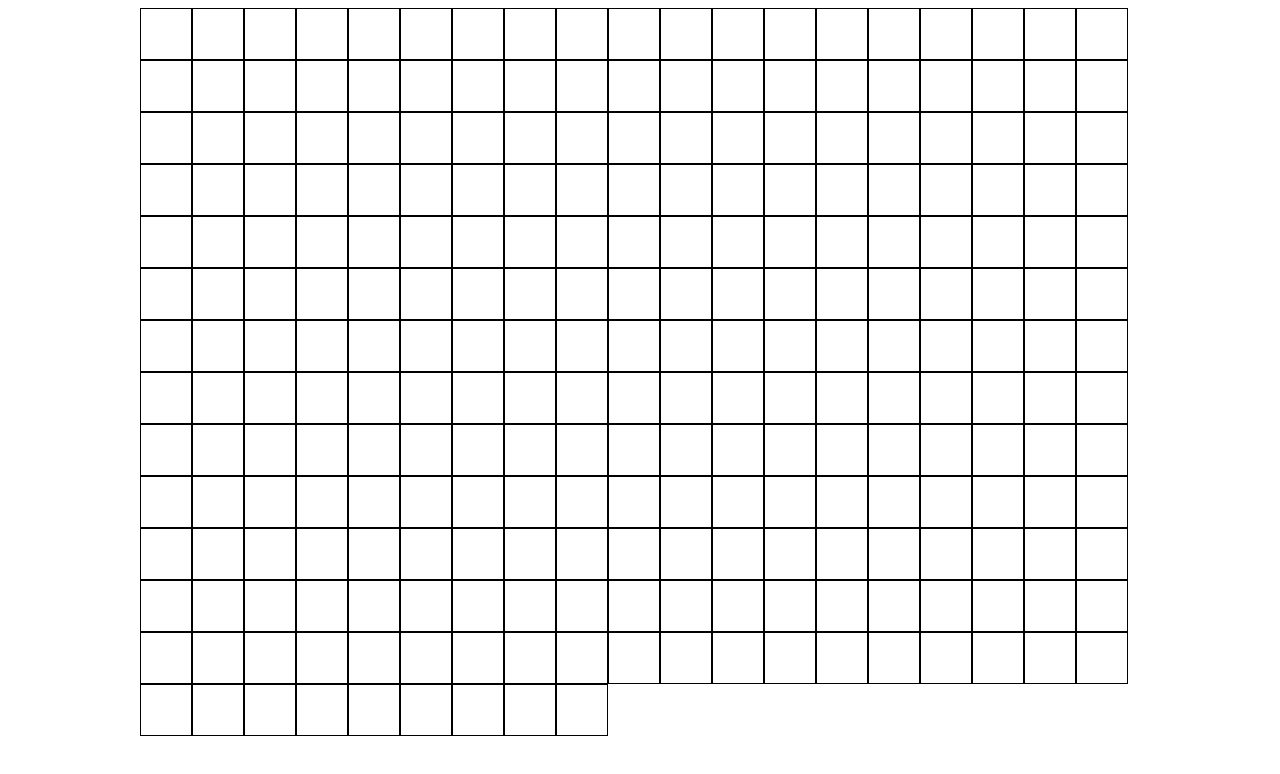
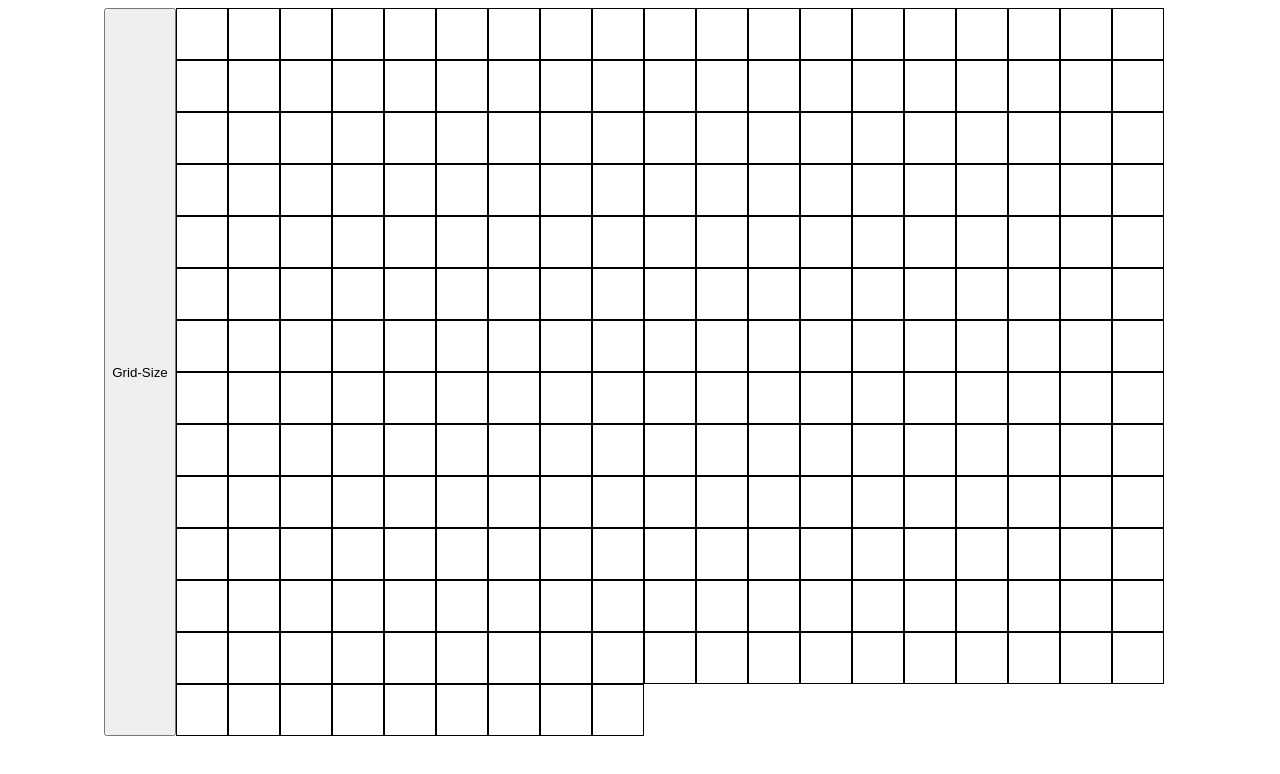
Before and after one commit to Seryoyo/eas2, a plain HTML site: page index.html in a window 1280 px wide. Drawn offline with Linux system fonts and the light colour scheme.

Commit message:
add grid-size button, to change size

```diff
--- a/index.html
+++ b/index.html
@@ -8,6 +8,8 @@
     <script src="script.js" defer></script>
 </head>
 <body>
+
+    <button class="gridSize"> Grid-Size </button>
     <div id="container">
 
     </div>
```
